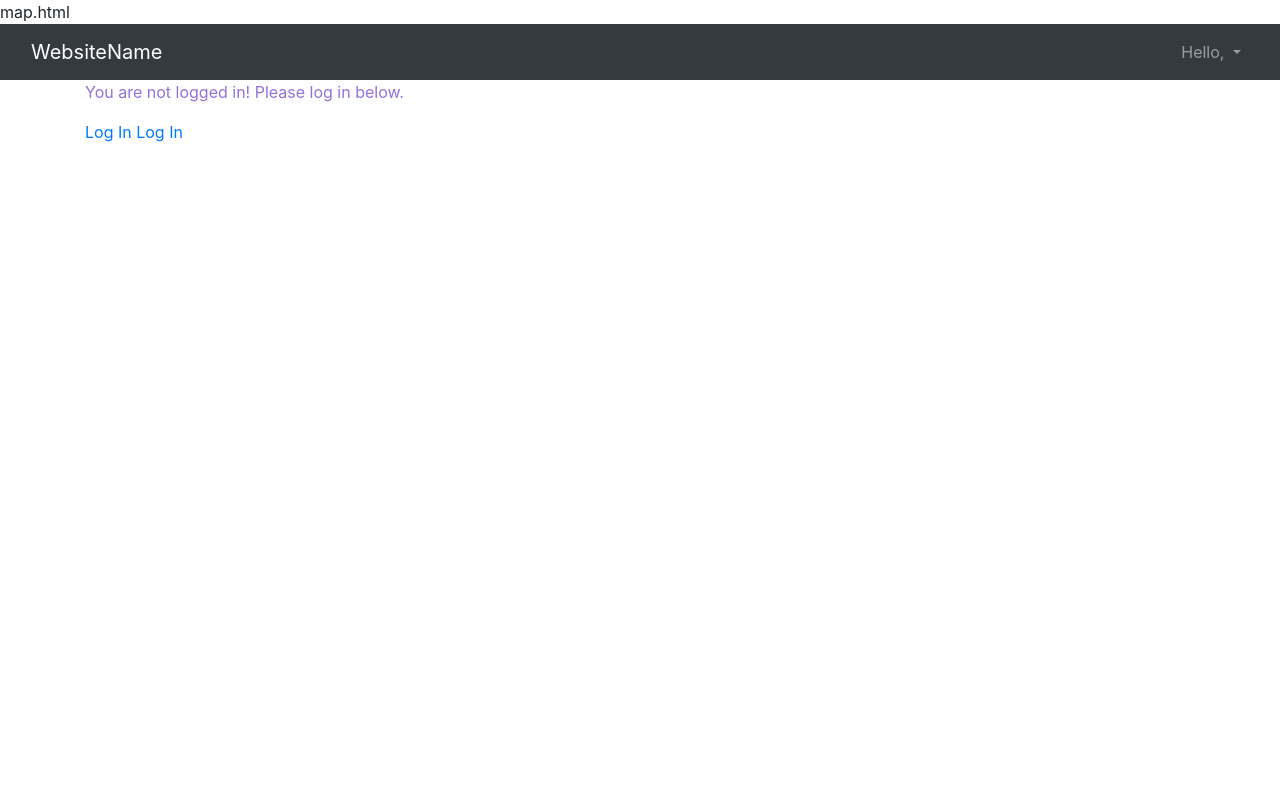
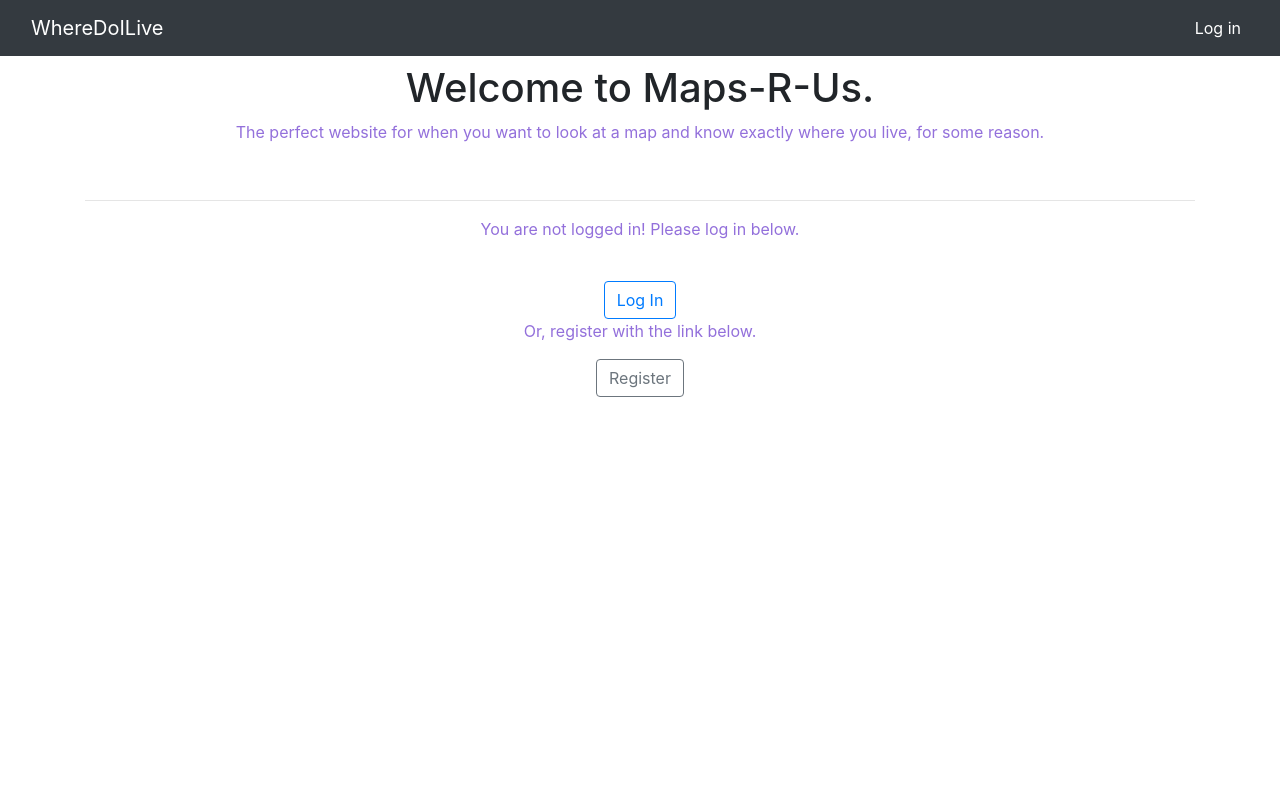
Before and after one commit to niamhkearney/awm-ca1, a Django app: page / in a window 1280 px wide. Run offline with Django 4.2, Linux system fonts and the light colour scheme.

Commit message:
improving styling of pages

```diff
--- a/world/templates/base.html
+++ b/world/templates/base.html
@@ -15,31 +15,35 @@
     <header>
         <nav class="navbar navbar-expand-sm bg-dark navbar-dark">
             <div class="container-fluid">
-                <a class="navbar-brand" href="#">WebsiteName</a>
+                <a class="navbar-brand" href="{% url 'home' %}">WhereDoILive</a>
+                {% if user.is_authenticated %}
+                    <ul class="navbar-nav">
+                          <li class="nav-item">
+                            <a class="nav-link" href="{% url 'maps' %}">Map</a>
+                          </li>
+                    </ul>
                     <div class="flex-row-reverse collapse navbar-collapse" id="collapsibleNavbar">
                         <ul class="navbar-nav">
                             <li class="nav-item dropdown">
                                 <a class="nav-link dropdown-toggle" href="#" role="button" data-bs-toggle="dropdown">Hello, {{user.username}}</a>
                                 <ul class="dropdown-menu">
-                                {% if user.is_authenticated %}
                                     <li>
                                         <a class="dropdown-item" href="#">Profile</a>
                                     </li>
                                     <li>
                                         <a class="dropdown-item" href="{% url 'logout' %}">Log Out</a>
                                     </li>
-                                    {% else %}
+
                                     <li>
-                                    <a class="dropdown-item" href="#">Sign Up</a>
-                                </li>
-                                <li>
-                                    <a class="dropdown-item" href="{% url 'login' %}">Log In</a>
-                                </li>
-                                {% endif %}
                                 </ul>
                             </li>
                         </ul>
-                </div>
+                    </div>{% else %}
+                    <ul class="navbar-nav">
+                        <li class="nav-item">
+                            <a class="nav-link active" href="{% url 'login' %}">Log in</a>
+                        </li>
+                    </ul> {% endif %}
             </div>
         </nav>
     </header>
--- a/world/templates/home.html
+++ b/world/templates/home.html
@@ -1,16 +1,20 @@
-map.html{% extends 'base.html' %}
+{% extends 'base.html' %}
 
 {% block title %}Home{% endblock %}
 
 {% block content %}
-    <div class="container">
+    <div class="container align-content-center text-center">
+        <h1 class="m-2">Welcome to Maps-R-Us.</h1>
+        <p>The perfect website for when you want to look at a map and know exactly where you live, for some reason.</p><br>
+        <hr>
         {% if user.is_authenticated %}
-            Hello, {{ user.username }}!
+            <p>Hello, {{ user.username }}!</p>
             <p><a href="{% url 'logout' %}">Log Out</a></p>
         {% else %}
-          <p>You are not logged in! Please log in below.</p>
-          <a href="{% url 'login' %}">Log In</a>
-            <a href="{% url 'register' %}">Log In</a>
+          <p>You are not logged in! Please log in below.</p><br>
+          <a href="{% url 'login' %}" class="btn btn-outline-primary">Log In</a>
+            <p>Or, register with the link below.</p>
+            <a href="{% url 'signup' %}" class="btn btn-outline-secondary">Register</a>
         {% endif %}
     </div>
 {% endblock %}
```
Also changed, not shown: world/templates/registration/login.html (+12 -9 lines). Lines whose indentation alone changed are shown as unchanged.
